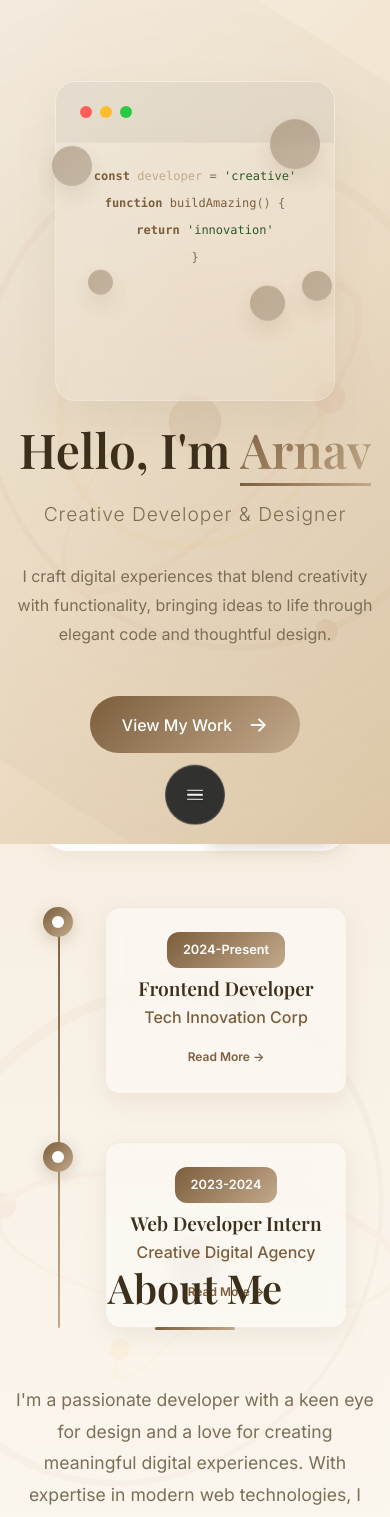
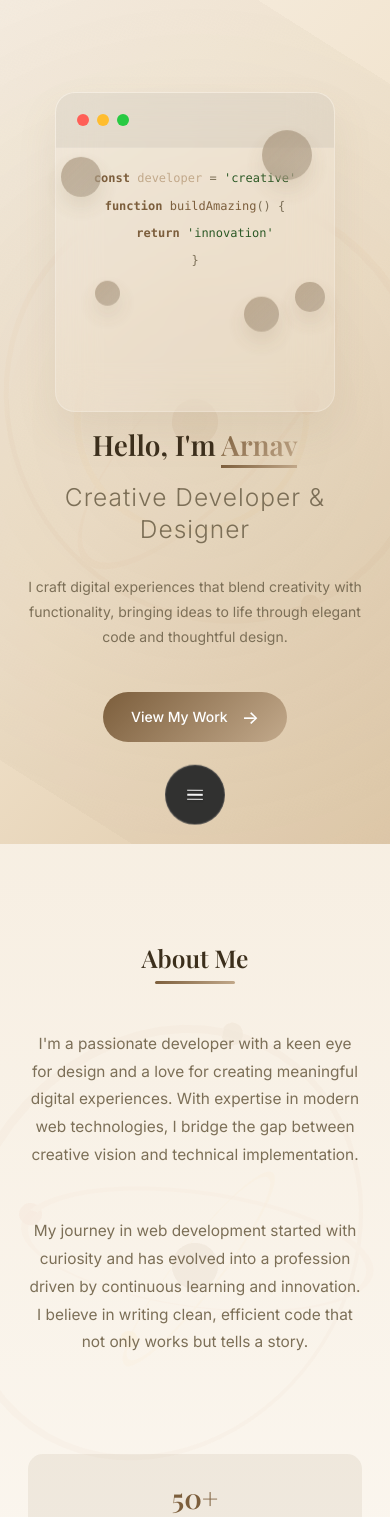
Before and after one commit to arnav-khandelwal/portfolio, a React (Vite) app: page / in a window 390 px wide. Shown: the top 1517 px of the page. Built offline with nearby package versions, Linux system fonts and the light colour scheme.

Commit message:
making everything responsive for phone

```diff
--- a/src/components/About/About.scss
+++ b/src/components/About/About.scss
@@ -44,35 +44,51 @@
   &.hero {
     .hero__container {
       display: flex;
-      align-items: center;
+      flex-direction: column;
+      gap: $spacing-xl;
+      min-height: auto;
+      padding: 0;
+
+      @media (min-width: 1025px) {
+        flex-direction: row;
+        align-items: flex-start;
         gap: $spacing-xxl;
         min-height: 80vh;
-
-      @media (max-width: $tablet) {
+        padding: $spacing-xl 0;
+      }
+        @media (max-width: $mobile) {
             flex-direction: column;
-        gap: $spacing-xl;
-        text-align: center;
+            align-items: center;
+            gap: $spacing-lg;
+            min-height: 105rem;
+            padding: $spacing-xl 2rem;
         }
     }
 
     .hero__widget {
-      flex: 0 0 40%;
+      order: 2;
+      width: 100%;
       display: flex;
       justify-content: center;
-      align-items: center;
+      align-items: flex-start;
 
-      @media (max-width: $tablet) {
-        flex: none;
-        order: -1;
+      @media (min-width: 1025px) {
+        flex: 0 0 45%;
+        order: 1;
       }
     }
 
     .hero__text {
+      order: 1;
+      width: 100%;
+      text-align: center;
+      padding: 0;
+
+      @media (min-width: 1025px) {
         flex: 1;
         padding-left: $spacing-lg;
-
-      @media (max-width: $tablet) {
-        padding-left: 0;
+        text-align: left;
+        order: 2;
       }
     }
   }
@@ -81,6 +97,7 @@
     display: flex;
     flex-direction: column;
     gap: $spacing-lg;
+    width: 100%;
   }
 
   &__description {
@@ -92,6 +109,10 @@
 
     &:last-of-type {
       margin-bottom: $spacing-xl;
+    }
+
+    @media (min-width: 1025px) {
+      text-align: left;
     }
   }
 
@@ -203,9 +224,20 @@
   display: flex;
   flex-direction: column;
   align-items: center;
+  gap: $spacing-md;
+  padding: $spacing-sm;
+  min-height: 600px; // Increased for mobile to show complete timeline
+  width: 100%;
+  max-width: 400px;
+  margin: 0 auto;
+  z-index: 10;
+
+  @media (min-width: 1025px) {
     gap: $spacing-lg;
     padding: $spacing-md;
-  min-height: 600px;
+    min-height: 500px;
+    max-width: 500px;
+  }
 
   &__timeline-selector {
     display: flex;
@@ -243,18 +275,19 @@
   &__timeline {
     position: relative;
     z-index: 10;
-    max-width: 500px;
+    max-width: 450px;
     width: 100%;
     margin-top: $spacing-md;
   }
 
   &__timeline-content {
     position: relative;
+    padding-left: $spacing-xl;
 
     &::before {
       content: '';
       position: absolute;
-      left: 20px;
+      left: 47px;
       top: 0;
       bottom: 0;
       width: 2px;
@@ -269,6 +302,7 @@
     align-items: flex-start;
     gap: $spacing-lg;
     margin-bottom: $spacing-xl;
+    margin-left: -20px; // Align with the timeline line
 
     &:last-child {
       margin-bottom: 0;
@@ -298,7 +332,7 @@
 
   &__timeline-card {
     background: rgba(255, 255, 255, 0.4);
-    padding: $spacing-md;
+    padding: $spacing-sm;
     border-radius: 15px;
     box-shadow: 0 8px 25px rgba(139, 115, 85, 0.1);
     flex: 1;
@@ -306,7 +340,12 @@
     border: 1px solid rgba(139, 115, 85, 0.1);
     transition: all $transition-smooth;
     width: 100%;
-    max-width: 350px;
+    max-width: 280px;
+
+    @media (min-width: 1025px) {
+      padding: $spacing-md;
+      max-width: 320px;
+    }
 
     &:hover {
       transform: translateY(-5px);
@@ -342,19 +381,29 @@
   }
 
   &__timeline-description {
+    font-size: 0.8rem;
+    line-height: 1.5;
+    color: $text-light;
+    margin-bottom: $spacing-xs;
+
+    @media (min-width: 1025px) {
       font-size: 0.9rem;
       line-height: 1.6;
-    color: $text-light;
       margin-bottom: $spacing-sm;
+    }
   }
 
   &__timeline-meta {
     display: block;
-    font-size: 0.8rem;
+    font-size: 0.75rem;
     color: $text-light;
     font-weight: 500;
     margin-top: $spacing-xs;
     font-style: italic;
+
+    @media (min-width: 1025px) {
+      font-size: 0.8rem;
+    }
   }
 
   &__timeline-technologies {
@@ -368,10 +417,15 @@
     background: rgba(139, 115, 85, 0.1);
     color: $accent-brown;
     padding: $spacing-xs $spacing-sm;
+    border-radius: 6px;
+    font-size: 0.7rem;
+    font-weight: 600;
+    border: 1px solid rgba(139, 115, 85, 0.2);
+
+    @media (min-width: 1025px) {
       border-radius: 8px;
       font-size: 0.75rem;
-    font-weight: 600;
-    border: 1px solid rgba(139, 115, 85, 0.2);
+    }
   }
 
   &__read-more-link {
@@ -395,7 +449,7 @@
 
   // Responsive Design  // Responsive design
   @media (max-width: $tablet) {
-    min-height: 500px;
+    min-height: 700px; // Increased height for better timeline visibility
     padding: $spacing-sm;
 
     &__timeline {
@@ -403,7 +457,7 @@
     }
 
     &__timeline-content::before {
-      left: 15px;
+      left: 20px; // Keep consistent with desktop
     }
 
     &__timeline-marker {
@@ -439,7 +493,29 @@
     &__tab {
       flex: 1;
       text-align: center;
+      padding: $spacing-xs $spacing-md;
     }
+
+    &__timeline {
+      max-width: 100%;
+      margin-top: $spacing-sm;
+    }
+
+    &__timeline-content {
+      padding-left: $spacing-lg; // Consistent with tablet
+
+      &::before {
+        left: 22px; // Keep line position consistent
+      }
+    }
+
+    &__timeline-card {
+      max-width: 280px;
+      padding: $spacing-sm;
+    }
+
+    min-height: 650px; // Increased for mobile timeline visibility
+    padding: $spacing-sm;
   }
 
   // Hide old atom styles
@@ -715,4 +791,43 @@
       padding: $spacing-md $spacing-lg $spacing-lg;
     }
   }
+
+  @media (max-width: $mobile) {
+    padding: $spacing-sm;
+
+    &__content {
+      border-radius: 20px;
+      max-height: 95vh;
+      margin: $spacing-sm;
     }
+
+    &__header {
+      padding: $spacing-lg $spacing-md $spacing-sm;
+    }
+
+    &__title {
+      font-size: 1.5rem;
+    }
+
+    &__body {
+      padding: 0 $spacing-md $spacing-sm;
+    }
+
+    &__footer {
+      padding: $spacing-sm $spacing-md $spacing-md;
+    }
+
+    &__close {
+      top: $spacing-sm;
+      right: $spacing-sm;
+      width: 32px;
+      height: 32px;
+      font-size: 1.2rem;
+    }
+
+    &__close-btn {
+      width: 100%;
+      text-align: center;
+    }
+  }
+}
--- a/src/components/Contact/Contact.scss
+++ b/src/components/Contact/Contact.scss
@@ -38,6 +38,11 @@
       grid-template-columns: 1fr;
       gap: $spacing-xl;
     }
+
+    @media (max-width: $mobile) {
+      padding: 0 $spacing-md;
+      gap: $spacing-lg;
+    }
   }
 
   &__form {
@@ -46,6 +51,11 @@
     border-radius: 25px;
     box-shadow: 0 15px 35px rgba(139, 115, 85, 0.1);
     border: 1px solid rgba(139, 115, 85, 0.1);
+
+    @media (max-width: $mobile) {
+      padding: $spacing-lg;
+      border-radius: 20px;
+    }
   }
 
   &__form-group {
--- a/src/components/DynamicIsland/DynamicIsland.scss
+++ b/src/components/DynamicIsland/DynamicIsland.scss
@@ -214,6 +214,12 @@
     height: 50px;
     min-width: 50px;
     border-radius: 25px;
+    bottom: 20px;
+
+    &.expanded {
+      min-width: 300px;
+      margin-left: -150px; // Adjust for mobile width
+    }
 
     &__hamburger {
       width: 50px;
--- a/src/components/GlobalBackground/GlobalBackground.jsx
+++ b/src/components/GlobalBackground/GlobalBackground.jsx
@@ -85,6 +85,14 @@ const GlobalBackground = () => {
     camera.position.set(0, 0, 15);
     camera.lookAt(0, 0, 0);
 
+    // Adjust for mobile devices
+    const isMobile = window.innerWidth <= 768;
+    if (isMobile) {
+      // Scale down the atom for mobile performance
+      atomGroup.scale.setScalar(0.7);
+      camera.position.set(0, 0, 12);
+    }
+
     // Animation loop with slower movement
     const animate = () => {
       requestAnimationFrame(animate);
@@ -121,6 +129,15 @@ const GlobalBackground = () => {
         camera.aspect = window.innerWidth / window.innerHeight;
         camera.updateProjectionMatrix();
         renderer.setSize(window.innerWidth, window.innerHeight);
+
+        // Adjust atom scale and camera position for mobile
+        const isMobile = window.innerWidth <= 768;
+        if (atomGroup) {
+          atomGroup.scale.setScalar(isMobile ? 0.7 : 1);
+        }
+        if (camera) {
+          camera.position.z = isMobile ? 12 : 15;
+        }
       }
     };
 
--- a/src/components/GlobalBackground/GlobalBackground.scss
+++ b/src/components/GlobalBackground/GlobalBackground.scss
@@ -17,4 +17,11 @@
       height: 100% !important;
     }
   }
+
+  // Mobile optimizations
+  @media (max-width: 768px) {
+    &__3d-atom {
+      opacity: 0.7; // Reduce opacity on mobile for better text readability
+    }
+  }
 }
--- a/src/components/Projects/Projects.scss
+++ b/src/components/Projects/Projects.scss
@@ -37,6 +37,7 @@
     @media (max-width: $mobile) {
       grid-template-columns: 1fr;
       gap: $spacing-lg;
+      padding: 0 $spacing-md;
     }
   }
 
@@ -508,6 +509,48 @@
       grid-template-columns: 1fr;
     }
   }
+
+  @media (max-width: $mobile) {
+    padding: $spacing-sm;
+
+    &__content {
+      border-radius: 20px;
+      max-height: 95vh;
+      margin: $spacing-sm;
+    }
+
+    &__header {
+      padding: $spacing-lg $spacing-md $spacing-sm;
+    }
+
+    &__title {
+      font-size: 1.5rem;
+    }
+
+    &__body {
+      padding: 0 $spacing-md $spacing-sm;
+    }
+
+    &__footer {
+      padding: $spacing-sm $spacing-md $spacing-md;
+      flex-direction: column;
+      gap: $spacing-sm;
+    }
+
+    &__visit-btn,
+    &__close-btn {
+      width: 100%;
+      text-align: center;
+    }
+
+    &__close {
+      top: $spacing-sm;
+      right: $spacing-sm;
+      width: 32px;
+      height: 32px;
+      font-size: 1.2rem;
+    }
+  }
 }
 
 @keyframes modalFadeIn {
--- a/src/components/Skills/Skills.scss
+++ b/src/components/Skills/Skills.scss
@@ -37,6 +37,7 @@
     @media (max-width: $mobile) {
       grid-template-columns: 1fr;
       gap: $spacing-md;
+      padding: 0 $spacing-md;
     }
   }
 
--- a/src/styles/global.scss
+++ b/src/styles/global.scss
@@ -51,3 +51,48 @@ html {
 ::-webkit-scrollbar-thumb:hover {
   background: $accent-brown;
 }
+
+// Mobile-first responsive design
+@media (max-width: $mobile) {
+  html {
+    font-size: 14px; // Reduce base font size for mobile
+  }
+
+  body {
+    overflow-x: hidden;
+  }
+
+  // Ensure sections stack properly on mobile
+  section {
+    padding-left: $spacing-sm;
+    padding-right: $spacing-sm;
+  }
+
+  // Typography adjustments for mobile
+  h1 {
+    font-size: 2rem !important;
+    line-height: 1.2;
+  }
+
+  h2 {
+    font-size: 1.75rem !important;
+    line-height: 1.3;
+  }
+
+  h3 {
+    font-size: 1.25rem !important;
+    line-height: 1.4;
+  }
+
+  p {
+    font-size: 0.9rem;
+    line-height: 1.5;
+  }
+
+  // Button adjustments for mobile
+  button, .btn {
+    padding: $spacing-sm $spacing-md;
+    font-size: 0.9rem;
+    min-height: 44px; // iOS touch target minimum
+  }
+}
```
Lines whose indentation alone changed are shown as unchanged.
